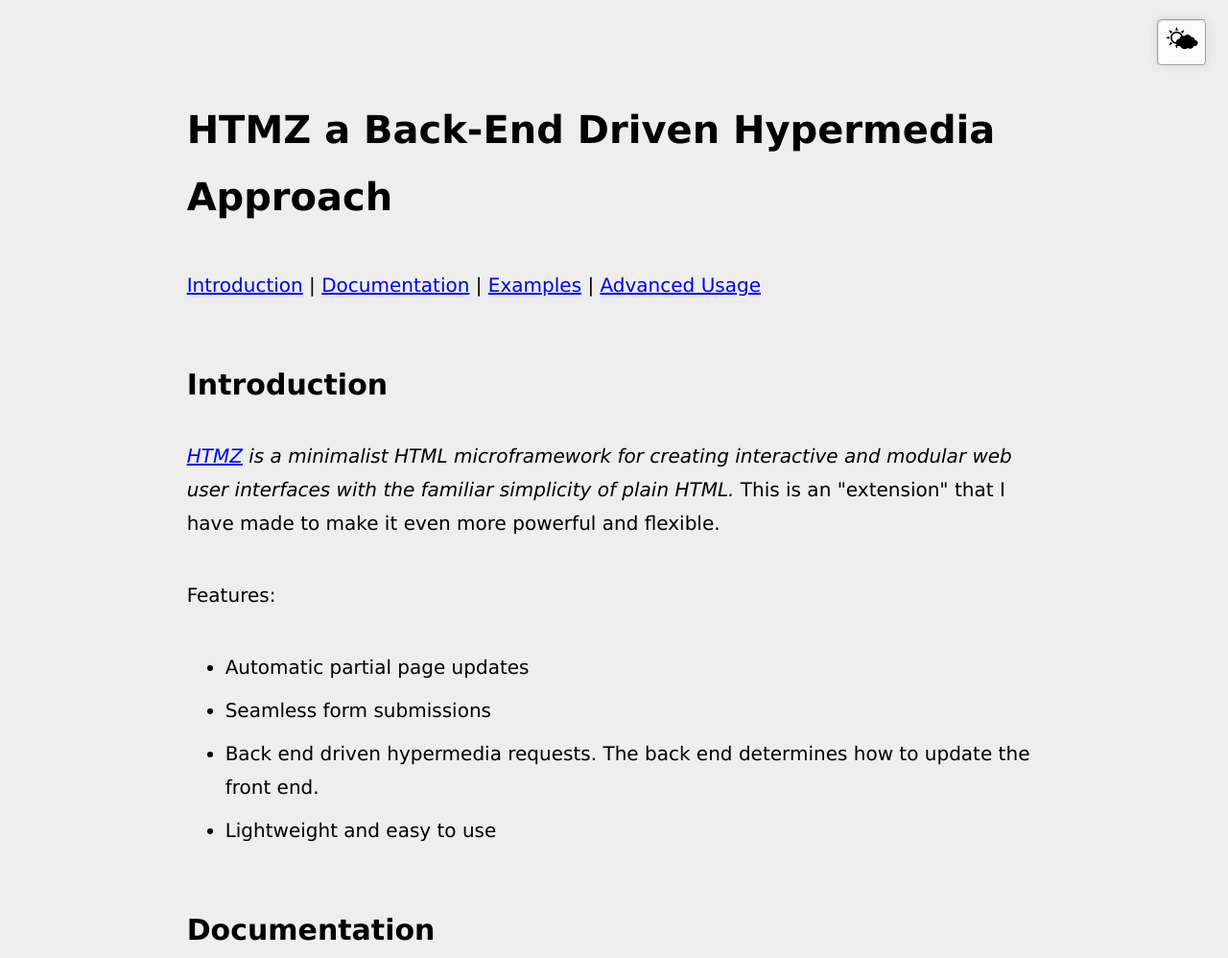
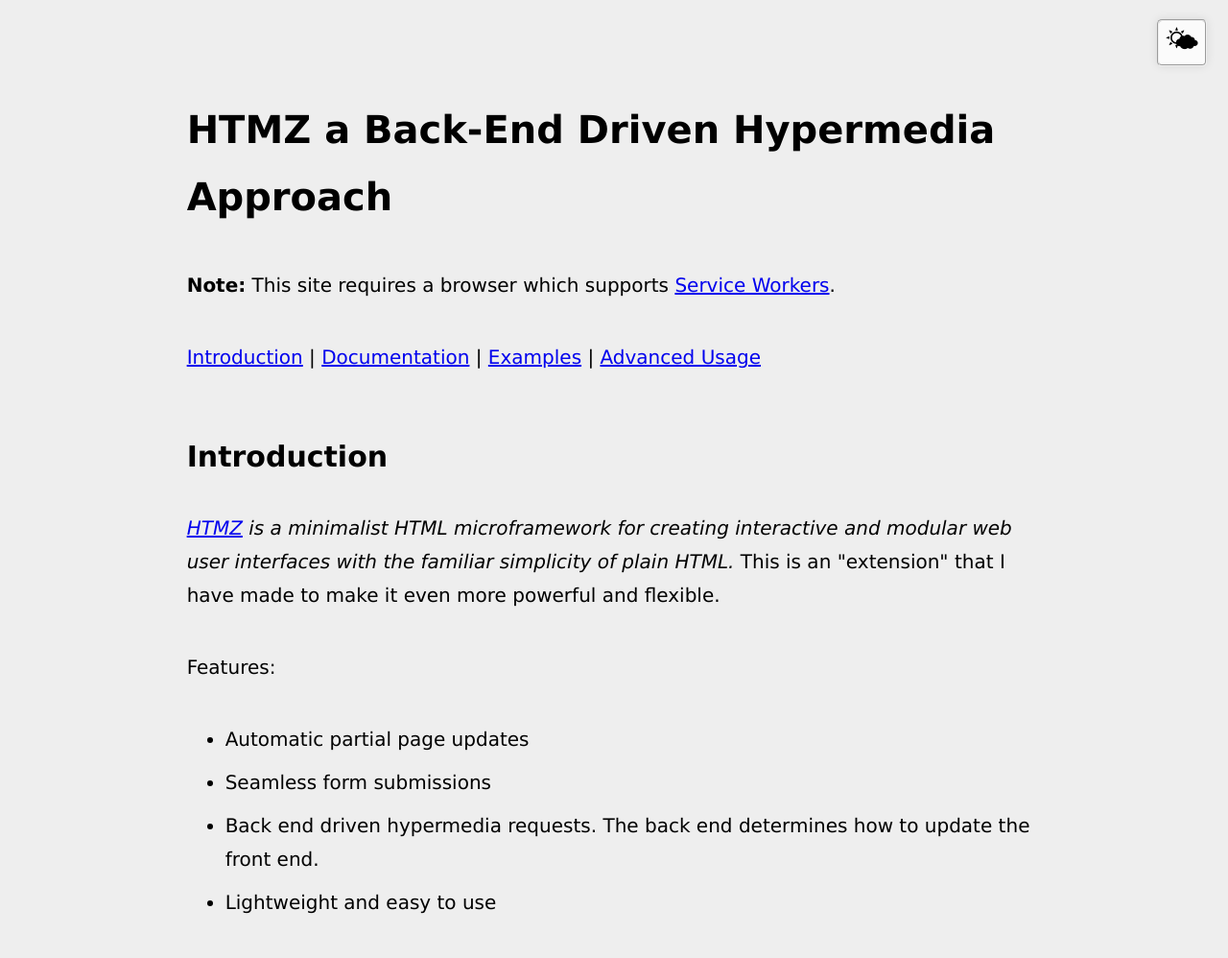
Before and after one commit to jon49/htmz-be, a plain HTML site: page index.html in a window 1280 px wide. Shown: the top 998 px of the page at 96% size. Drawn offline with Linux system fonts and the light colour scheme.

Commit message:
Added note that service worker enabled browser is required.

```diff
--- a/index.html
+++ b/index.html
@@ -13,6 +13,8 @@
   <main>
 
     <h1>HTMZ a Back-End Driven Hypermedia Approach</h1>
+
+    <p><strong>Note:</strong> This site requires a browser which supports <a href="https://developer.mozilla.org/en-US/docs/Web/API/Service_Worker_API">Service Workers</a>.</p>
 
     <fieldset id="themeForm">
       <label class="pointer" aria-label="Use light theme." title="Use light theme."><input type="radio" name="theme" value="light">&#x1F324;</label>
```
